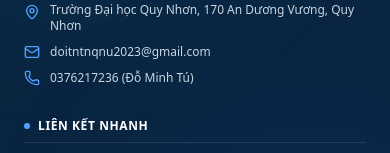
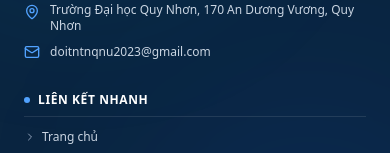
Before and after one commit to sunrisepu0806/webdoithanhnientinhnguyen, a Next.js app: page /ketquatrungtuyen in a window 390 px wide. Shown: the part 1175-1328 px from the top of the page. Built offline with nearby package versions, Linux system fonts and the light colour scheme; no server answers.

Commit message:
Remove phone contact from public footer

```diff
--- a/src/thanh-phan/khung-giao-dien/ChanTrang.tsx
+++ b/src/thanh-phan/khung-giao-dien/ChanTrang.tsx
@@ -2,7 +2,7 @@
 
 import React from 'react';
 import Link from 'next/link';
-import { MapPin, Mail, Phone, ChevronRight } from 'lucide-react';
+import { MapPin, Mail, ChevronRight } from 'lucide-react';
 
 const quickLinks = [
   { name: 'Trang chủ', href: '/' },
@@ -83,15 +83,6 @@ export default function ChanTrang() {
                   doitntnqnu2023@gmail.com
                 </a>
               </p>
-              <p className="flex items-center gap-2.5">
-                <Phone size={16} className="text-blue-400 shrink-0" />
-                <a
-                  href="tel:0376217236"
-                  className="hover:text-blue-300 transition-colors"
-                >
-                  0376217236 (Đỗ Minh Tú)
-                </a>
-              </p>
             </div>
           </div>
 
```
